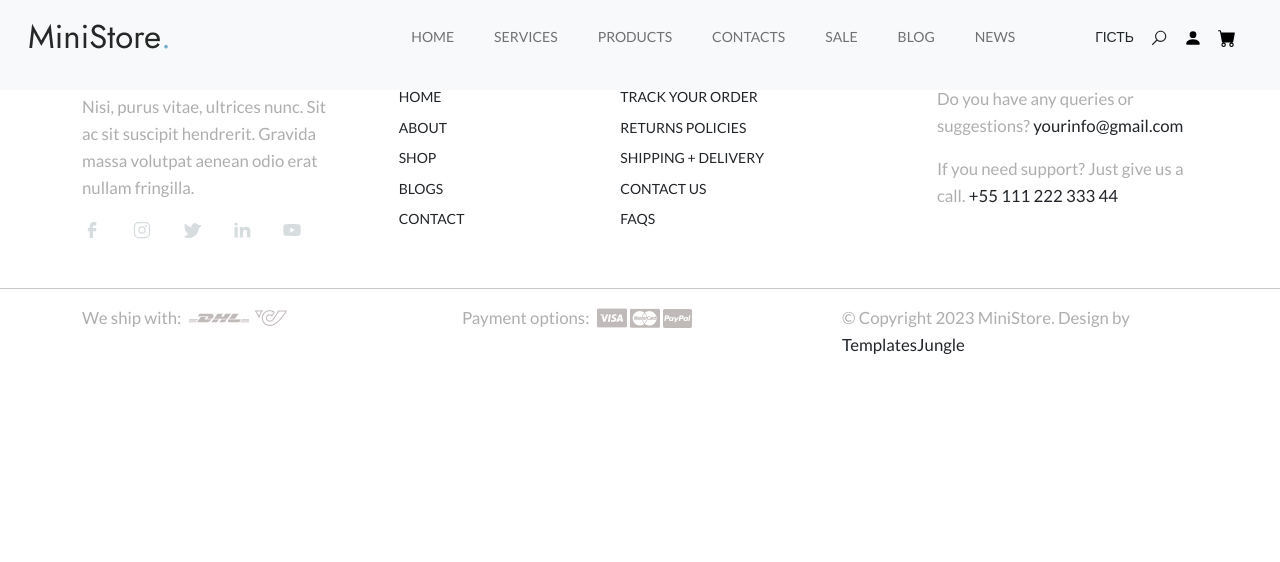
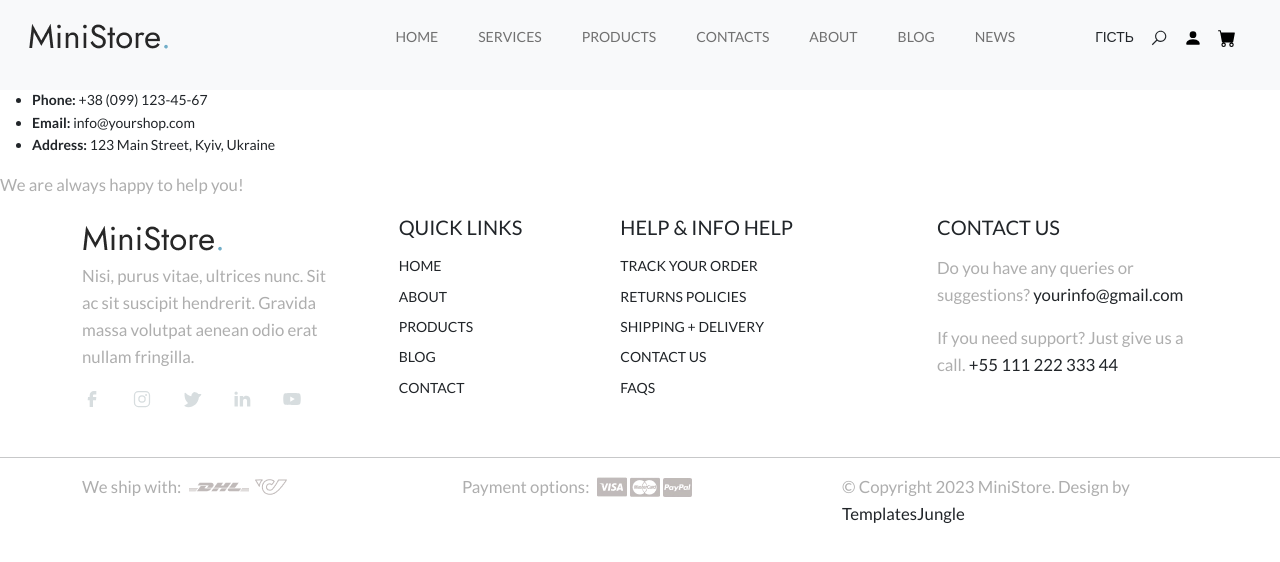
Before and after one commit to vad123321/WebShopProjektFinal, a Django app: page /contacts in a window 1280 px wide. Shown: the top 562 px of the page. Run offline with Django 5.2, Linux system fonts and the light colour scheme; some libraries are stand-ins or nearby versions.

Commit message:
third commit

```diff
--- a/home/urls.py
+++ b/home/urls.py
@@ -1,8 +1,10 @@
 from django.urls import path
-from .views import index, about, contacts
+from .views import index, about, contacts, services, blog
 
 urlpatterns = [
     path('', index),
     path('about', about),
     path('contacts', contacts),
+    path('services', services),
+    path('blog', blog),
 ]
--- a/home/views.py
+++ b/home/views.py
@@ -2,21 +2,35 @@ from django.shortcuts import render
 
 def index(request):
     return render(request, 'home/index.html', context={
-        'title': 'Головна',
+        'title': 'Index',
         'page': 'index',
         'app': 'home',
     })
 
 def about(request):
     return render(request, 'home/about.html', context={
-        'title': 'Про нас',
+        'title': 'About',
         'page': 'about',
         'app': 'home',
     })
 
 def contacts(request):
     return render(request, 'home/contacts.html', context={
-        'title': 'Контакти',
+        'title': 'Contacts',
         'page': 'contacts',
         'app': 'home',
     })
+
+def services(request):
+    return render(request, 'home/services.html', context={
+        'title': 'Services',
+        'page': 'services',
+        'app': 'home',
+    })
+
+def blog(request):
+    return render(request, 'home/blog.html', context={
+        'title': 'Blog',
+        'page': 'blog',
+        'app': 'home',
+    })
--- a/news/views.py
+++ b/news/views.py
@@ -8,7 +8,7 @@ def index(request):
     all_categories = NewsCategory.objects.all()
 
     return render(request, 'news/index.html', context={
-        'title': 'Новини',
+        'title': 'News',
         'page': 'index',
         'app': 'news',
         'news': all_news,
--- a/templates/_fragments/footer.html
+++ b/templates/_fragments/footer.html
@@ -55,19 +55,19 @@
                             <h5 class="widget-title pb-2">Quick Links</h5>
                             <ul class="menu-list list-unstyled text-uppercase">
                                 <li class="menu-item pb-2">
-                                    <a href="#">Home</a>
+                                    <a href="/">Home</a>
                                 </li>
                                 <li class="menu-item pb-2">
-                                    <a href="#">About</a>
+                                    <a href="/about">About</a>
                                 </li>
                                 <li class="menu-item pb-2">
-                                    <a href="#">Shop</a>
+                                    <a href="/catalog">Products</a>
                                 </li>
                                 <li class="menu-item pb-2">
-                                    <a href="#">Blogs</a>
+                                    <a href="/blog">Blog</a>
                                 </li>
                                 <li class="menu-item pb-2">
-                                    <a href="#">Contact</a>
+                                    <a href="/contacts">Contact</a>
                                 </li>
                             </ul>
                         </div>
@@ -86,7 +86,7 @@
                                     <a href="#">Shipping + Delivery</a>
                                 </li>
                                 <li class="menu-item pb-2">
-                                    <a href="#">Contact Us</a>
+                                    <a href="contacts">Contact Us</a>
                                 </li>
                                 <li class="menu-item pb-2">
                                     <a href="#">Faqs</a>
--- a/templates/_fragments/header.html
+++ b/templates/_fragments/header.html
@@ -27,19 +27,19 @@
                             <a class="nav-link me-4 active" href="/">Home</a>
                         </li>
                         <li class="nav-item">
-                            <a class="nav-link me-4" href="#company-services">Services</a>
+                            <a class="nav-link me-4" href="/services">Services</a>
                         </li>
                         <li class="nav-item">
                             <a class="nav-link me-4" href="/catalog">Products</a>
                         </li>
                         <li class="nav-item">
-                            <a class="nav-link me-4" href="#smart-watches">Contacts</a>
+                            <a class="nav-link me-4" href="/contacts">Contacts</a>
                         </li>
                         <li class="nav-item">
-                            <a class="nav-link me-4" href="#yearly-sale">Sale</a>
+                            <a class="nav-link me-4" href="/about">About</a>
                         </li>
                         <li class="nav-item">
-                            <a class="nav-link me-4" href="#latest-blog">Blog</a>
+                            <a class="nav-link me-4" href="/blog">Blog</a>
                         </li>
                         <li class="nav-item">
                             <a class="nav-link me-4" href="/news">News</a>
--- a/templates/home/about.html
+++ b/templates/home/about.html
@@ -2,6 +2,10 @@
 
 {% block content %}
 <div class="content-panel">
-    <h2>about</h2>
+    <h2>{{ title }}</h2>
+    <p>Welcome to our online store!</p>
+    <p>We are a team of enthusiasts striving to make shopping as convenient and enjoyable as possible for every customer. In our store, you will find a wide selection of quality products at affordable prices.</p>
+    <p>We value the trust of our customers and are always ready to help with product selection, order processing, and resolving any issues.</p>
+    <p>Thank you for choosing us!</p>
 </div>
 {% endblock %}
--- a/templates/home/contacts.html
+++ b/templates/home/contacts.html
@@ -2,6 +2,13 @@
 
 {% block content %}
 <div class="content-panel">
-    <h2>Contacts</h2>
+    <h2>{{ title }}</h2>
+    <p>If you have any questions or need assistance, please contact us:</p>
+    <ul>
+        <li><strong>Phone:</strong> +38 (099) 123-45-67</li>
+        <li><strong>Email:</strong> info@yourshop.com</li>
+        <li><strong>Address:</strong> 123 Main Street, Kyiv, Ukraine</li>
+    </ul>
+    <p>We are always happy to help you!</p>
 </div>
 {% endblock %}
--- a/templates/news/index.html
+++ b/templates/news/index.html
@@ -11,7 +11,7 @@
 				<div class="row">
 					<!-- ------------------------------------------------------------ -->
 						<h2 class="section-title" style="color:darkcyan; text-align: center; font-style: italic;">
-							Новини
+							News
 						</h2>
 						<div class="news-list">
     						{% for item in news %}
```
Also changed, not shown: templates/home/blog.html (added, +23 -0 lines), templates/home/services.html (added, +19 -0 lines).
